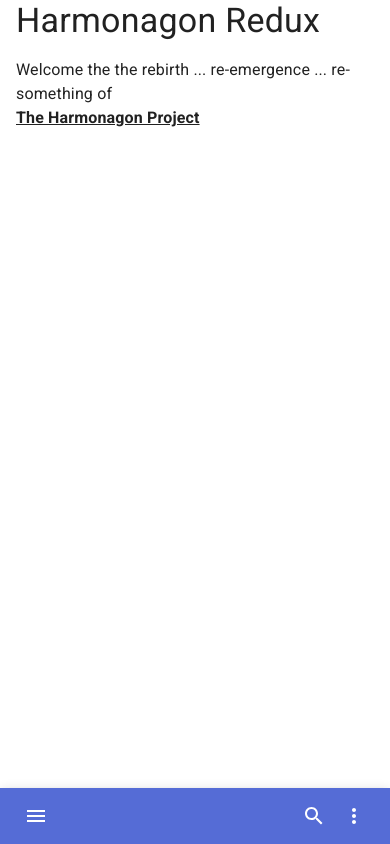
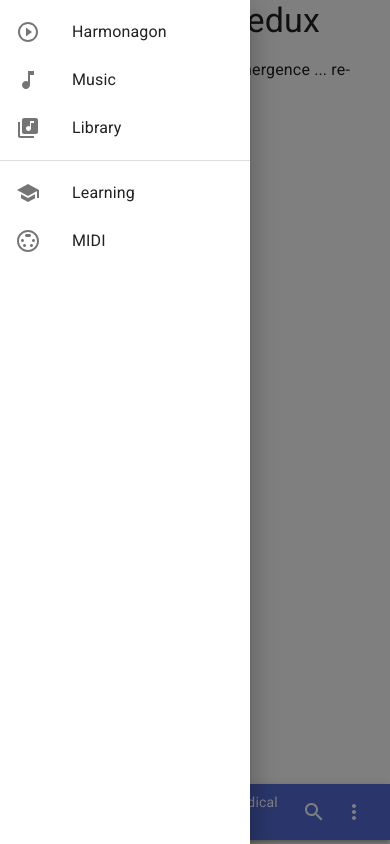
Before and after one commit to greg-eodev/hmg2, a React (Create React App) app in the folder web/: page / in a window 390 px wide. Both pictures are taken after a click on the button 36 px from the left and 816 px from the top of the page. Built offline with nearby package versions, Linux system fonts and the light colour scheme.

Commit message:
Web: Add drawer prototype attached to hamburger icon in footer

```diff
--- a/web/src/Footer.tsx
+++ b/web/src/Footer.tsx
@@ -1,7 +1,5 @@
 import Container from "@mui/material/Container";
 import Box from "@mui/material/Box";
-import Grid from "@mui/material/Grid";
-import Link from "@mui/material/Link";
 import Typography from "@mui/material/Typography";
 import AppBar from '@mui/material/AppBar';
 import Toolbar from "@mui/material/Toolbar";
@@ -9,10 +7,25 @@ import IconButton from "@mui/material/IconButton";
 import MenuIcon from '@mui/icons-material/Menu';
 import SearchIcon from '@mui/icons-material/Search';
 import MoreIcon from '@mui/icons-material/MoreVert';
+import Drawer from "@mui/material/Drawer";
+import Button from "@mui/material/Button";
+import List from "@mui/material/List";
+import Divider from "@mui/material/Divider";
+import ListItem from "@mui/material/ListItem";
+import ListItemIcon from "@mui/material/ListItemIcon";
+import ListItemText from "@mui/material/ListItemText";
+import InboxIcon from "@mui/icons-material/MoveToInbox";
+import MailIcon from "@mui/icons-material/Mail";
+import MusicNoteIcon from '@mui/icons-material/MusicNote';
+import LibraryMusicIcon from '@mui/icons-material/LibraryMusic';
+import SchoolIcon from '@mui/icons-material/School';
+import SettingsInputSvideoIcon from '@mui/icons-material/SettingsInputSvideo';
+import PlayCircleOutlineIcon from '@mui/icons-material/PlayCircleOutline';
+import React from "react";
 
 const Copyright = () => {
 	return (
-		<Typography variant="body2" color="text.secondary" align="center">
+		<Typography variant="body2" color="white" align="center">
 			{'Copyright © 2016 - '}
 			{new Date().getFullYear()}
 			&nbsp;Radical Data and Media LLC
@@ -20,76 +33,75 @@ const Copyright = () => {
 		</Typography>
 	);
 }
-/*
+
 const Footer = () => {
+	const [state, setState] = React.useState({
+		"left": false,
+	});
+
+	const toggleDrawer = (anchor: string, open: boolean) => (event: any) => {
+		if (event.type === "keydown" && (event.key === "Tab" || event.key === "Shift")) {
+			return;
+		}
+
+		setState({ ...state, [anchor]: open });
+	};
+
+	const list = (anchor: string) => (
+		<Box
+			sx={{ width: 250 }}
+			role="presentation"
+			onClick={toggleDrawer(anchor, false)}
+			onKeyDown={toggleDrawer(anchor, false)}
+		>
+		<List>
+			<ListItem button key={"Harmonagon"}>
+				<ListItemIcon>
+					<PlayCircleOutlineIcon />
+				</ListItemIcon>
+				<ListItemText primary={"Harmonagon"} />
+			</ListItem>
+			<ListItem button key={"Music"}>
+				<ListItemIcon>
+					<MusicNoteIcon />
+				</ListItemIcon>
+				<ListItemText primary={"Music"} />
+			</ListItem>
+			<ListItem button key={"Library"}>
+				<ListItemIcon>
+					<LibraryMusicIcon />
+				</ListItemIcon>
+				<ListItemText primary={"Library"} />
+			</ListItem>
+		</List>
+		<Divider />
+		<List>
+			<ListItem button key={"Learning"}>
+				<ListItemIcon>
+					<SchoolIcon />
+				</ListItemIcon>
+				<ListItemText primary={"Learning"} />
+			</ListItem>
+			<ListItem button key={"MIDI"}>
+				<ListItemIcon>
+					<SettingsInputSvideoIcon />
+				</ListItemIcon>
+				<ListItemText primary={"MIDI"} />
+			</ListItem>
+		</List>
+		</Box>
+	);
+
 	return (
-		<footer>
-			<Box bgcolor="text.secondary" color="white">
-				<Container maxWidth="lg">
-					<Grid container spacing={5}>
-						<Grid item xs={12} sm={4}>
-							<Box borderBottom={1}>Help</Box>
-							<Box>
-								<Link href="/" color="inherit">
-									Contact
-								</Link>
-							</Box>
-							<Box>
-								<Link href="/" color="inherit">
-									Support
-								</Link>
-							</Box>
-							<Box>
-								<Link href="/" color="inherit">
-									Privacy
-								</Link>
-							</Box>
-						</Grid>
-						<Grid item xs={12} sm={4}>
-							<Box borderBottom={1}>Account</Box>
-							<Box>
-								<Link href="/" color="inherit">
-									Login
-								</Link>
-							</Box>
-							<Box>
-								<Link href="/" color="inherit">
-									Create
-								</Link>
-							</Box>
-						</Grid>
-						<Grid item xs={12} sm={4}>
-							<Box borderBottom={1}>Tools</Box>
-							<Box>
-								<Link href="/" color="inherit">
-									Harmonagon
-								</Link>
-							</Box>
-							<Box>
-								<Link href="/" color="inherit">
-									API
-								</Link>
-							</Box>
-						</Grid>
-					</Grid>
-					<Box textAlign="center">
+		<React.Fragment>
+			<AppBar position="fixed" color="primary" sx={{ top: 'auto', bottom: 4 }}>
+				<Toolbar>
+					<IconButton color="inherit" aria-label="open drawer" onClick={toggleDrawer("left", true)}>
+						<MenuIcon />
+					</IconButton>
+					<Box textAlign="center" sx={{ flexGrow: 1 }}>
 						<Copyright />
 					</Box>
-				</Container>
-			</Box>
-		</footer>
-	);
-}
-*/
-
-const Footer = () => {
-	return (
-		<AppBar position="fixed" color="primary" sx={{ top: 'auto', bottom: 0 }}>
-			<Toolbar>
-			<IconButton color="inherit" aria-label="open drawer">
-				<MenuIcon />
-			</IconButton>
-			<Box sx={{ flexGrow: 1 }} />
 					<IconButton color="inherit">
 						<SearchIcon />
 					</IconButton>
@@ -98,6 +110,14 @@ const Footer = () => {
 					</IconButton>
 				</Toolbar>
 			</AppBar>
+			<Drawer
+				anchor="left"
+				open={state["left"]}
+				onClose={toggleDrawer("left", false)}
+			>
+				{list("left")}
+			</Drawer>
+		</React.Fragment>
 	);
 }
 
```
Also changed, not shown: web/src/MainDrawer.tsx (added, +73 -0 lines). Lines whose indentation alone changed are shown as unchanged.
